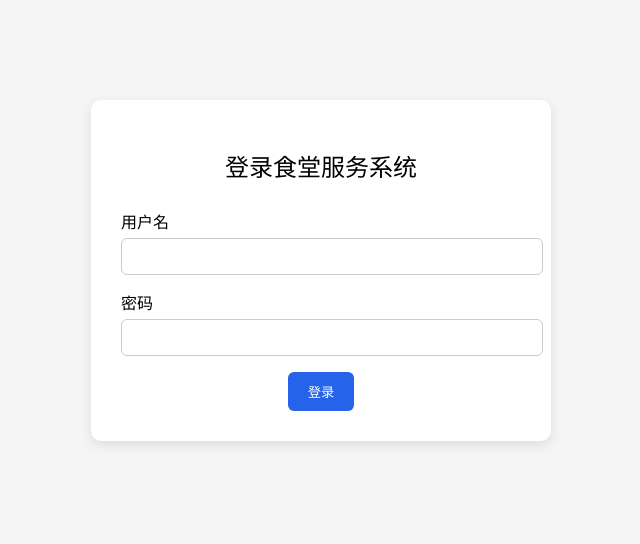
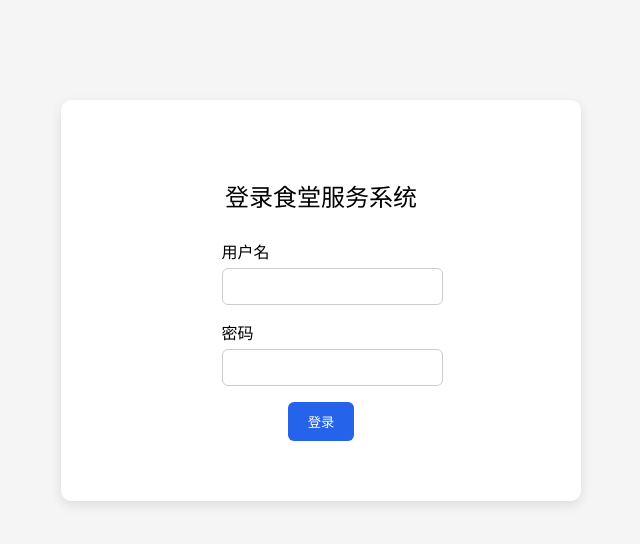
Before and after one commit to Ryougi04/canteen-system, a Vue app in the folder frontend/: page / in a window 1280 px wide. Shown: the top 544 px of the page, without its empty margins (319-959 px from the left). Built offline with nearby package versions, Linux system fonts and the light colour scheme.

Commit message:
修复了与main合并后ai前端被拦截的bug

```diff
--- a/frontend/src/views/LoginView.vue
+++ b/frontend/src/views/LoginView.vue
@@ -37,9 +37,12 @@ const handleLogin = () => {
 
 <style scoped>
 .login-container {
+  display: flex;
+  flex-direction: column; /* 垂直排列 */
+  align-items: center; /* 水平居中所有子元素 */
   max-width: 400px;
   margin: 100px auto;
-  padding: 30px;
+  padding: 60px;
   border-radius: 10px;
   box-shadow: 0 4px 12px rgba(0, 0, 0, 0.1);
   background: white;
```
Also changed, not shown: 1 other file (tests, documents, lock files or other folders).
